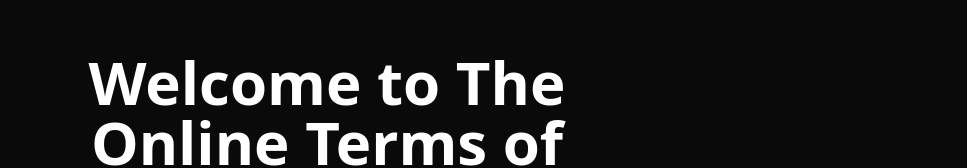
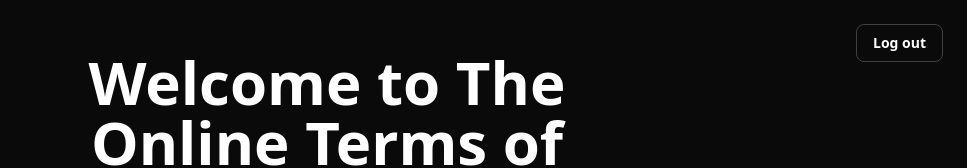
Before and after one commit to jxc2000-b/int-prog-proj, a Next.js app: page / in a window 1280 px wide. Shown: the top 168 px of the page, without its empty margins (313-1280 px from the left). Built offline with nearby package versions, Linux system fonts and the light colour scheme; no server answers; sample sign-in values are in the browser's storage.

Commit message:
added admin page

```diff
--- /dev/null
+++ b/app/admin/page.tsx
@@ -0,0 +1,33 @@
+import { getServerSession } from "next-auth";
+import { redirect } from "next/navigation";
+
+import { authOptions } from "@/auth";
+import { prisma } from "@/lib/prisma";
+
+export default async function AdminPage() {
+  const session = await getServerSession(authOptions);
+  const email = session?.user?.email;
+
+  if (!email) {
+    redirect("/");
+  }
+
+  const user = await prisma.user.findUnique({
+    where: { email },
+    select: { isAdmin: true },
+  });
+
+  if (!user?.isAdmin) {
+    redirect("/");
+  }
+
+  return (
+    <main className="min-h-screen bg-neutral-950 px-6 py-10 text-neutral-100">
+      <section className="mx-auto max-w-4xl rounded-xl border border-neutral-800 bg-neutral-900 p-6 shadow-2xl">
+        <p className="text-sm font-medium text-emerald-300">Administrator</p>
+        <h1 className="mt-2 text-3xl font-bold">Admin page</h1>
+        <p className="mt-3 text-neutral-400">Administrative tools will live here.</p>
+      </section>
+    </main>
+  );
+}
--- a/app/page.tsx
+++ b/app/page.tsx
@@ -1,7 +1,7 @@
 "use client";
 
 import Link from "next/link";
-import { useSession } from "next-auth/react";
+import { signOut, useSession } from "next-auth/react";
 import { FormEvent, useState } from "react";
 import Statement from "./components/Statement";
 
@@ -43,7 +43,16 @@ export default function Home() {
   }
 
   return (
-    <main className="min-h-screen bg-neutral-950 px-6 py-10 text-neutral-100 text-center">
+    <main className="relative min-h-screen bg-neutral-950 px-6 py-10 text-neutral-100 text-center">
+      {status === "authenticated" ? (
+        <button
+          type="button"
+          onClick={() => signOut({ callbackUrl: "/" })}
+          className="absolute right-6 top-6 rounded-lg border border-neutral-700 px-4 py-2 text-sm font-semibold text-white transition hover:border-neutral-400"
+        >
+          Log out
+        </button>
+      ) : null}
       <div className="mx-auto grid max-w-xl gap-8">
         <div>
           <Statement>Welcome to The Online Terms of Service Index</Statement>
```
